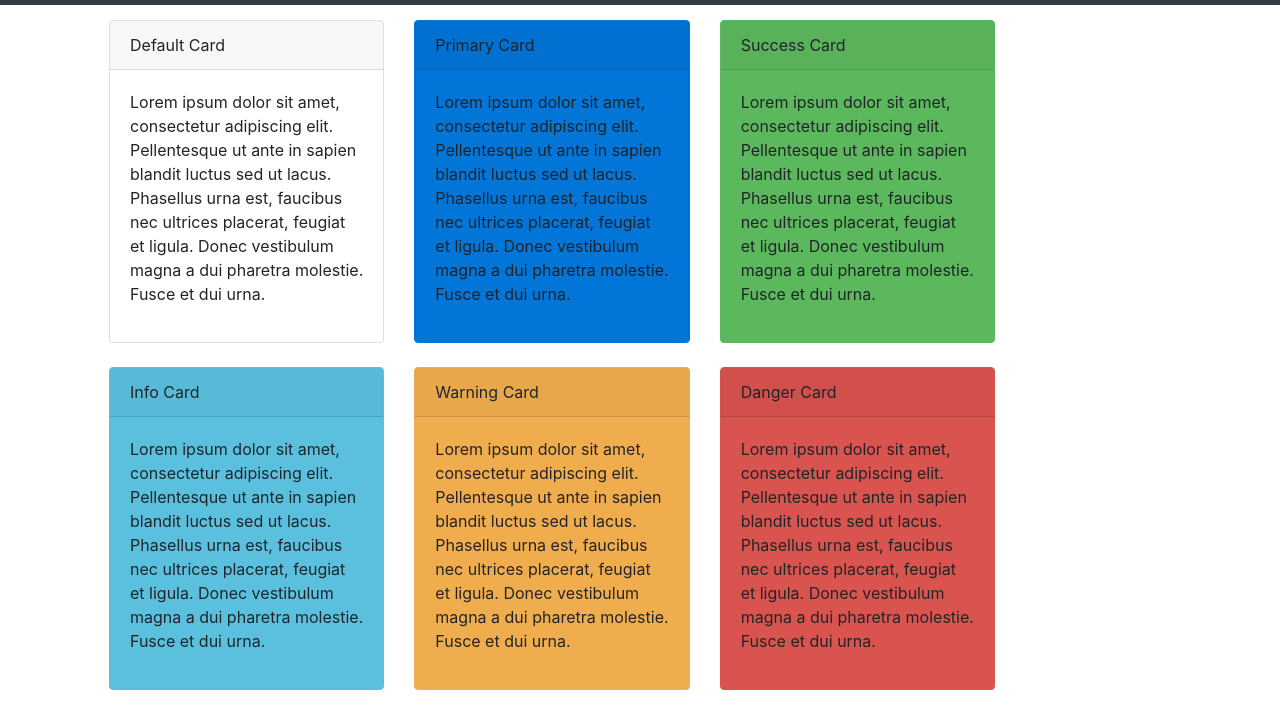
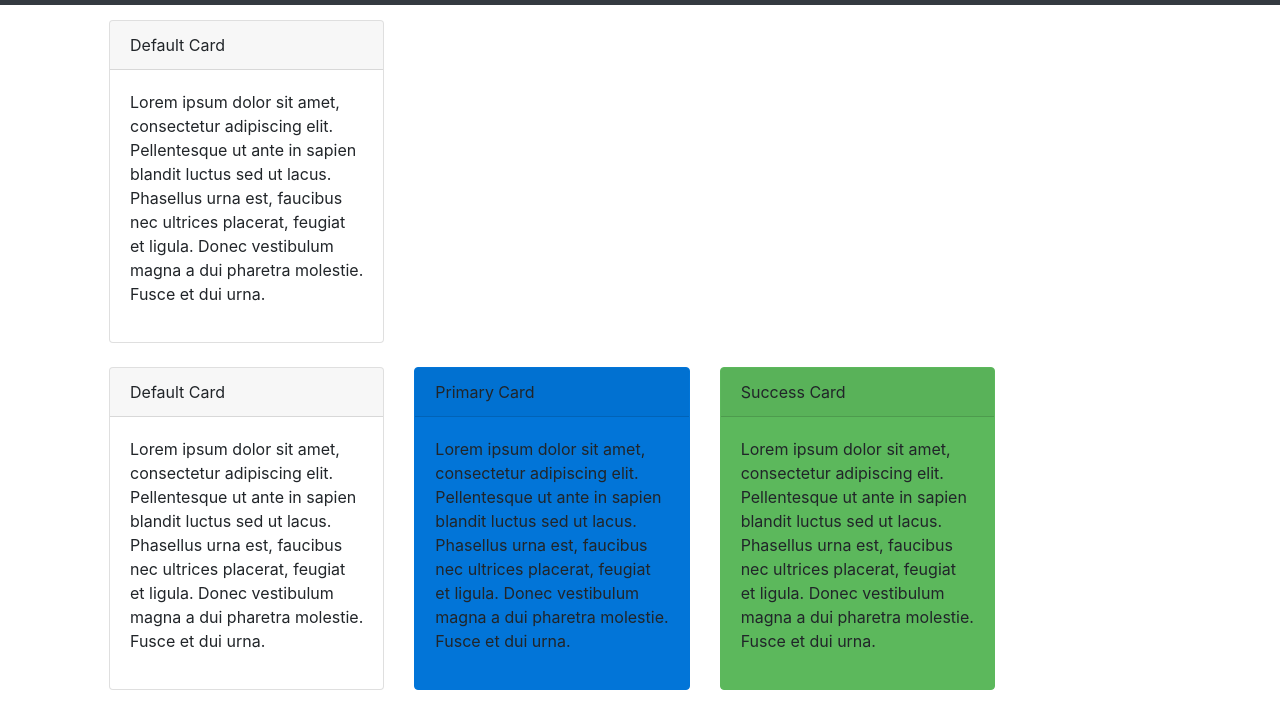
Before and after one commit to jarryDk/javaee8, a plain HTML site: page todo/src/main/resources/ToDoLandingPage.html in a window 1280 px wide. Shown: the part 51-762 px from the top of the page. Drawn offline with Linux system fonts and the light colour scheme; files that its build step writes are made by us from their sources; files whose address does not match are found by name.

Commit message:
Staring to make todos.js

```diff
--- a/todo/src/main/resources/ToDoLandingPage.html
+++ b/todo/src/main/resources/ToDoLandingPage.html
@@ -62,14 +62,31 @@
 
 	<div class="container">
 
-		<main
-			class="col-xs-12 col-sm-8 offset-sm-4 col-lg-9 offset-lg-3 col-xl-10 offset-xl-2 pt-3 pl-4">
+		<main class="col-xs-12 col-sm-8 offset-sm-4 col-lg-9 offset-lg-3 col-xl-10 offset-xl-2 pt-3 pl-4">
 
 		<section class="row">
 			<div class="col-sm-12">
 				<section class="row">
 					<div class="col-12">
 						<h3 class="mb-4">Todos</h3>
+					</div>
+
+					<div id="todos">
+
+					<div class="col-lg-4 mb-4">
+						<div class="card">
+							<div class="card-header">Default Card</div>
+
+							<div class="card-block">
+								<p>Lorem ipsum dolor sit amet, consectetur adipiscing elit.
+									Pellentesque ut ante in sapien blandit luctus sed ut lacus.
+									Phasellus urna est, faucibus nec ultrices placerat, feugiat et
+									ligula. Donec vestibulum magna a dui pharetra molestie. Fusce
+									et dui urna.</p>
+							</div>
+						</div>
+					</div>
+
 					</div>
 
 					<div class="col-lg-4 mb-4">
@@ -170,5 +187,6 @@
 	<script src="jquery/jquery-3.2.1.slim.min.js"></script>
 	<script src="popper/popper.min.js"></script>
 	<script src="bootstrap-4.0.0-beta-dist/js/bootstrap.min.js"></script>
+	<script src="js/todos.js"></script>
 </body>
 </html>
```
